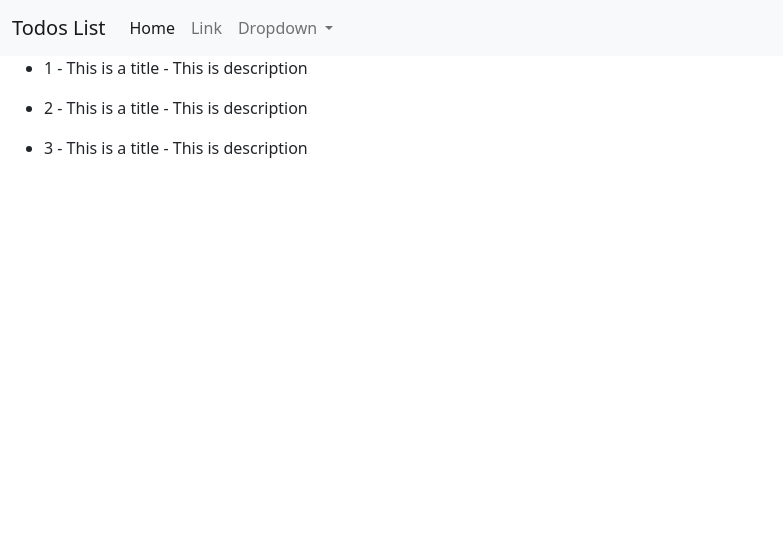
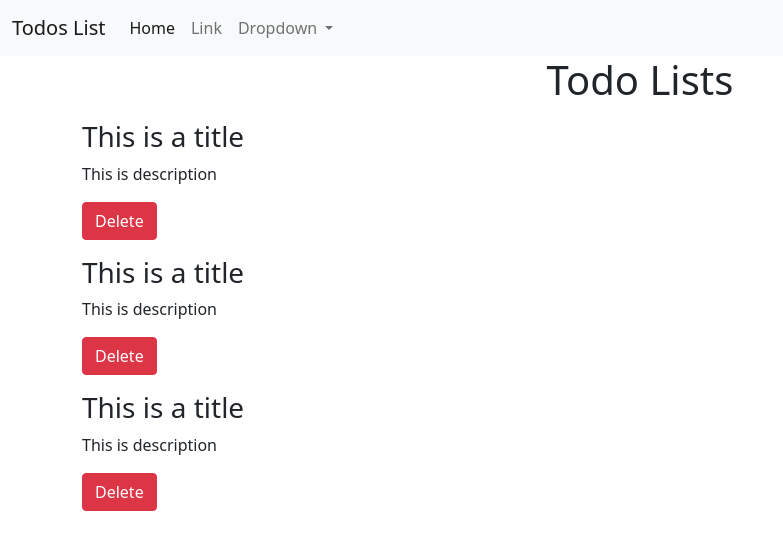
Before and after one commit to imukeshsoni/todo-app, an Angular app: page / in a window 1280 px wide. Shown: the top 550 px of the page, without its empty margins (0-783 px from the left). Built offline with nearby package versions, Linux system fonts and the light colour scheme.

Commit message:
added todos item

```diff
--- /dev/null
+++ b/src/app/MyComponents/todo-item/todo-item.component.html
@@ -0,0 +1,5 @@
+<div class="my-3">
+    <h3>{{todo.title}}</h3>
+    <p>{{todo.desc}}</p>
+    <button class="btn btn-danger" (click)="onClick(todo)" >Delete</button>
+</div>
--- /dev/null
+++ b/src/app/MyComponents/todo-item/todo-item.component.ts
@@ -0,0 +1,22 @@
+import { Component, EventEmitter, Input, OnInit, Output } from '@angular/core';
+import { Todo } from 'src/app/model/Todo';
+
+@Component({
+  selector: 'app-todo-item',
+  templateUrl: './todo-item.component.html',
+  styleUrls: ['./todo-item.component.css']
+})
+export class TodoItemComponent implements OnInit {
+
+  @Input() todo:Todo;
+  @Output() todoDelete: EventEmitter<Todo> = new EventEmitter();
+  constructor() { }
+
+  ngOnInit(): void {
+  }
+  onClick(todo: Todo){
+    this.todoDelete.emit(todo);
+    console.log("Button clicked")
+  }
+
+}
--- a/src/app/MyComponents/todos/todos.component.html
+++ b/src/app/MyComponents/todos/todos.component.html
@@ -1,4 +1,3 @@
-<ul *ngFor="let todo of todos" >
-    <li>{{todo.sno}} - {{todo.title}} - {{todo.desc}} </li>
-
-</ul>
+<div *ngFor="let todo of todos">
+  <app-todo-item [todo]="todo" (todoDelete)="deleteTodo($event)" ></app-todo-item>
+</div>
--- a/src/app/MyComponents/todos/todos.component.ts
+++ b/src/app/MyComponents/todos/todos.component.ts
@@ -32,4 +32,10 @@
   }
 
   ngOnInit(): void {}
+
+  deleteTodo(todo:Todo){
+    const index = this.todos.indexOf(todo);
+    this.todos.splice(index, 1);
+  }
+
 }
--- a/src/app/app.component.html
+++ b/src/app/app.component.html
@@ -31,8 +31,8 @@
     </div>
   </nav>
 
-  <div class="container-fluid">
-
+  <div class="container">
+    <h1 class="text-center">Todo Lists</h1>
     <app-todos></app-todos>
   </div>
 </div>
--- a/src/app/app.module.ts
+++ b/src/app/app.module.ts
@@ -4,11 +4,13 @@
 import { AppRoutingModule } from './app-routing.module';
 import { AppComponent } from './app.component';
 import { TodosComponent } from './MyComponents/todos/todos.component';
+import { TodoItemComponent } from './MyComponents/todo-item/todo-item.component';
 
 @NgModule({
   declarations: [
     AppComponent,
-    TodosComponent
+    TodosComponent,
+    TodoItemComponent
   ],
   imports: [
     BrowserModule,
```
Also changed, not shown: src/app/MyComponents/todo-item/todo-item.component.css (added), 1 other file (tests, documents, lock files or other folders).
